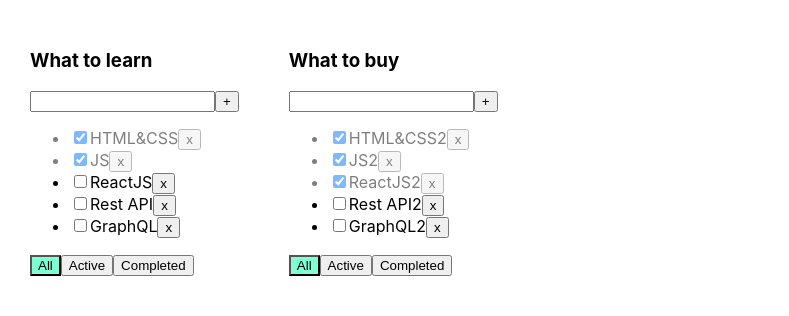
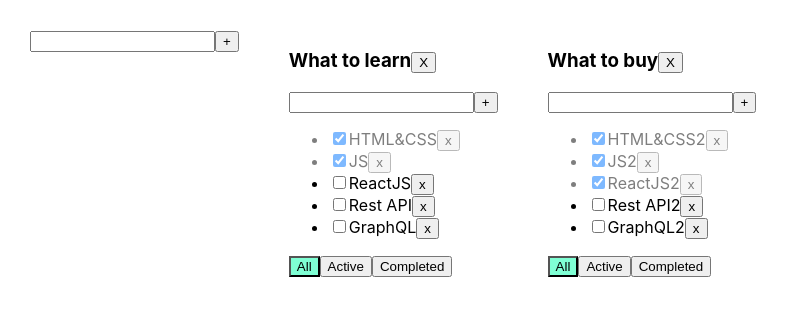
Before and after one commit to Nazaruk-D/ToDoList, a React (Create React App) app: page / in a window 1280 px wide. Shown: the top 316 px of the page, without its empty margins (0-789 px from the left). Built offline with nearby package versions, Linux system fonts and the light colour scheme.

Commit message:
Added new Component

```diff
--- /dev/null
+++ b/src/AddItemForm.tsx
@@ -0,0 +1,45 @@
+import React, {ChangeEvent, KeyboardEvent, useState} from "react";
+
+type AddItemFormPropsType = {
+    addItem: (title:string) => void
+}
+
+
+export const AddItemForm: React.FC<AddItemFormPropsType> = (props) => {
+
+    let [title, setTitle] = useState("")
+    let [error, setError] = useState<string | null>(null)
+
+    const onChangeHandler = (e: ChangeEvent<HTMLInputElement>) => {
+        // error && setError(false)
+        setTitle(e.currentTarget.value)
+    }
+
+    const onKeyPressHandler = (e: KeyboardEvent<HTMLInputElement>) => {
+        setError(null);
+        if (e.charCode === 13 && e.ctrlKey) {
+            onClickAddItem();
+        }
+    }
+
+    const onClickAddItem = () => {
+        if (title.trim() !== "") {
+            props.addItem(title.trim());
+            setTitle("");
+        } else {
+            setError("Title is required");
+        }
+    }
+    return (
+        <div>
+            <input value={title}
+                   onChange={onChangeHandler}
+                   onKeyPress={onKeyPressHandler}
+                   className={error ? "error" : ""}
+            />
+            <button onClick={onClickAddItem}>+</button>
+            {error && <div className="error-message">{error}</div>}
+        </div>
+
+    )
+}
--- a/src/App.tsx
+++ b/src/App.tsx
@@ -2,6 +2,7 @@ import React, {useState} from 'react';
 import './App.css';
 import {Todolist} from './Todolist';
 import {v1} from 'uuid';
+import {AddItemForm} from "./AddItemForm";
 
 export type FilterValuesType = "all" | "active" | "completed";
 
@@ -47,30 +48,33 @@ function App() {
         ]
     });
 
-    // let [filter, setFilter] = useState<FilterValuesType>("all");
-
+    function addTodolist(title:string) {
+        const newTodolistID = v1()
+        const newTodolist: TodolistType = {
+            id: newTodolistID,
+            title: title,
+            filter: "all"
+        }
+        setTodolist([...todolist, newTodolist])
+        setTasks({...tasks, [newTodolistID]:[]})
+    }
 
     function removeTask(todolistId: string, id: string) {
         setTasks({...tasks, [todolistId]: tasks[todolistId].filter(el => el.id !== id)})
-        // let filteredTasks = tasks.filter(t => t.id != id);
-        // setTasks(filteredTasks);
     }
 
     function addTask(todolistId: string, title: string) {
         let newTask = {id: v1(), title: title, isDone: false};
-        setTasks({...tasks, [todolistId]: [ newTask, ...tasks[todolistId]]})
-        // let task = {id: v1(), title: title, isDone: false};
-        // setTasks(newTasks);
+        // let todolistTasks = tasks[todolistId]
+        // tasks[todolistId] = [newTask, ...todolistTasks]
+        // setTasks({...tasks})
+        setTasks({...tasks, [todolistId]: [newTask, ...tasks[todolistId]]})
+
     }
 
     function changeStatus(todolistId: string, taskId: string, isDone: boolean) {
-        setTasks({...tasks, [todolistId]:tasks[todolistId].map(el=> el.id === taskId ? {...el, isDone: isDone} : el)})
-        // let task = tasks.find(t => t.id === taskId);
-        // if (task) {
-        //     task.isDone = isDone;
-        // }
-        //
-        // setTasks([...tasks]);
+        setTasks({...tasks, [todolistId]: tasks[todolistId].map(el => el.id === taskId ? {...el, isDone: isDone} : el)})
+
     }
 
     function changeFilter(todolistId: string, value: FilterValuesType) {
@@ -78,19 +82,16 @@ function App() {
         console.log(todolistId)
     }
 
-
-    // let tasksForTodolist = tasks;
-    //
-    // if (filter === "active") {
-    //     tasksForTodolist = tasks.filter(t => t.isDone === false);
-    // }
-    // if (filter === "completed") {
-    //     tasksForTodolist = tasks.filter(t => t.isDone === true);
-    // }
-
-
+    function removeTodolist(id: string) {
+        setTodolist(todolist.filter(tl=> tl.id != id))
+        delete tasks[id];
+        setTasks({...tasks})
+    }
     return (
         <div className="App">
+
+            <AddItemForm addItem={addTodolist}/>
+
             {todolist.map(tl => {
                 let tasksForTodolist = tasks[tl.id];
                 if (tl.filter === "active") {
@@ -99,6 +100,7 @@ function App() {
                 if (tl.filter === "completed") {
                     tasksForTodolist = tasks[tl.id].filter(t => t.isDone === true);
                 }
+
                 return <Todolist
                     key={tl.id}
                     todolistId={tl.id}
@@ -109,6 +111,8 @@ function App() {
                     addTask={addTask}
                     changeTaskStatus={changeStatus}
                     filter={tl.filter}
+                    removeTodolist={removeTodolist}
+                    id={tl.id}
                 />
             })}
         </div>
--- a/src/Todolist.tsx
+++ b/src/Todolist.tsx
@@ -1,5 +1,6 @@
 import React, {ChangeEvent, KeyboardEvent, useState} from 'react';
 import {FilterValuesType} from './App';
+import {AddItemForm} from "./AddItemForm";
 
 type TaskType = {
     id: string
@@ -16,49 +17,27 @@ type PropsType = {
     changeTaskStatus: (todolistId: string, taskId: string, isDone: boolean) => void
     filter: FilterValuesType
     todolistId: string
+    removeTodolist: (todolistId: string)=>void
+    id: string
 }
 
 export function Todolist(props: PropsType) {
-
-    let [title, setTitle] = useState("")
-    let [error, setError] = useState<string | null>(null)
-
-    const addTask = () => {
-        if (title.trim() !== "") {
-            props.addTask(props.todolistId, title.trim());
-            setTitle("");
-        } else {
-            setError("Title is required");
-        }
+    const addTask = (title: string) => {
+        props.addTask(props.todolistId, title)
     }
-
-    const onChangeHandler = (e: ChangeEvent<HTMLInputElement>) => {
-        setTitle(e.currentTarget.value)
-    }
-
-    const onKeyPressHandler = (e: KeyboardEvent<HTMLInputElement>) => {
-        setError(null);
-        if (e.charCode === 13) {
-            addTask();
-        }
+    const removeTodolist = () => {
+        props.removeTodolist(props.id)
     }
 
     const onAllClickHandler = () => props.changeFilter(props.todolistId, "all");
-    const onActiveClickHandler = () => props.changeFilter(props.todolistId,"active");
-    const onCompletedClickHandler = () => props.changeFilter(props.todolistId,"completed");
-
+    const onActiveClickHandler = () => props.changeFilter(props.todolistId, "active");
+    const onCompletedClickHandler = () => props.changeFilter(props.todolistId, "completed");
 
     return <div>
-        <h3>{props.title}</h3>
-        <div>
-            <input value={title}
-                   onChange={onChangeHandler}
-                   onKeyPress={onKeyPressHandler}
-                   className={error ? "error" : ""}
-            />
-            <button onClick={addTask}>+</button>
-            {error && <div className="error-message">{error}</div>}
-        </div>
+        <h3>{props.title}
+            <button onClick={removeTodolist}>X</button>
+        </h3>
+        <AddItemForm addItem={addTask}/>
         <ul>
             {
                 props.tasks.map(t => {
@@ -66,7 +45,6 @@ export function Todolist(props: PropsType) {
                     const onChangeHandler = (e: ChangeEvent<HTMLInputElement>) => {
                         props.changeTaskStatus(props.todolistId, t.id, e.currentTarget.checked);
                     }
-
                     return <li key={t.id} className={t.isDone ? "is-done" : ""}>
                         <input type="checkbox"
                                onChange={onChangeHandler}
@@ -79,11 +57,14 @@ export function Todolist(props: PropsType) {
         </ul>
         <div>
             <button className={props.filter === 'all' ? "active-filter" : ""}
-                    onClick={onAllClickHandler}>All</button>
+                    onClick={onAllClickHandler}>All
+            </button>
             <button className={props.filter === 'active' ? "active-filter" : ""}
-                onClick={onActiveClickHandler}>Active</button>
+                    onClick={onActiveClickHandler}>Active
+            </button>
             <button className={props.filter === 'completed' ? "active-filter" : ""}
-                onClick={onCompletedClickHandler}>Completed</button>
+                    onClick={onCompletedClickHandler}>Completed
+            </button>
         </div>
     </div>
 }
```
Also changed, not shown: src/Task.tsx (added, +17 -0 lines).
